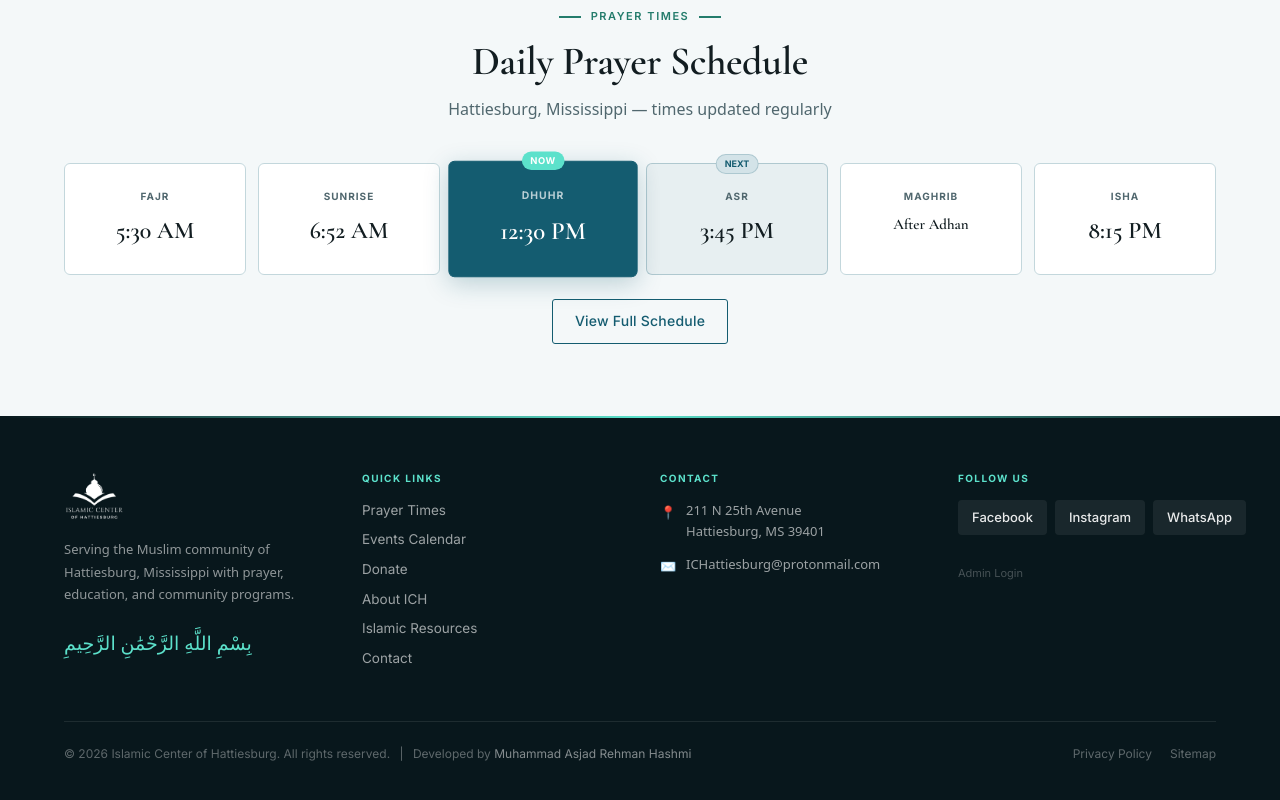
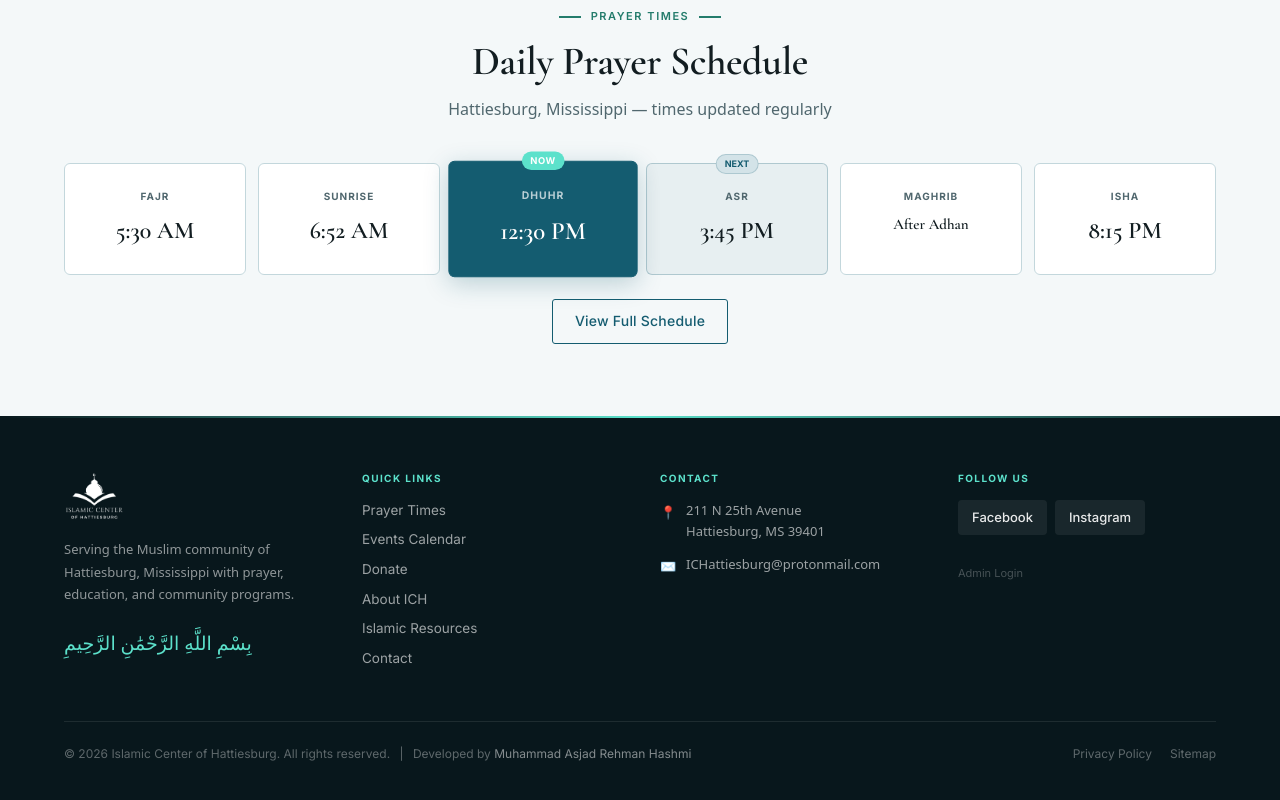
Before and after one commit to asjad-rehman/ichattiesburg, a Next.js app: page / in a window 1280 px wide. Shown: the part 2025-2825 px from the top of the page. Built offline with nearby package versions, Linux system fonts and the light colour scheme; no server answers.

Commit message:
fix: remove whatsapp link from footer

```diff
--- a/src/components/footer.tsx
+++ b/src/components/footer.tsx
@@ -136,8 +136,7 @@ export default function Footer() {
             <div style={{ display: "flex", gap: 8, marginBottom: 24 }}>
               {[
                 { name: "Facebook", url: "https://www.facebook.com/share/1EJ8ZYq7nT/?mibextid=wwXIfr" },
-                { name: "Instagram", url: "https://www.instagram.com/ichattiesburg" },
-                { name: "WhatsApp", url: "https://wa.me/15714476997" }
+                { name: "Instagram", url: "https://www.instagram.com/ichattiesburg" }
               ].map((s) => (
                 <a
                   key={s.name}
```
